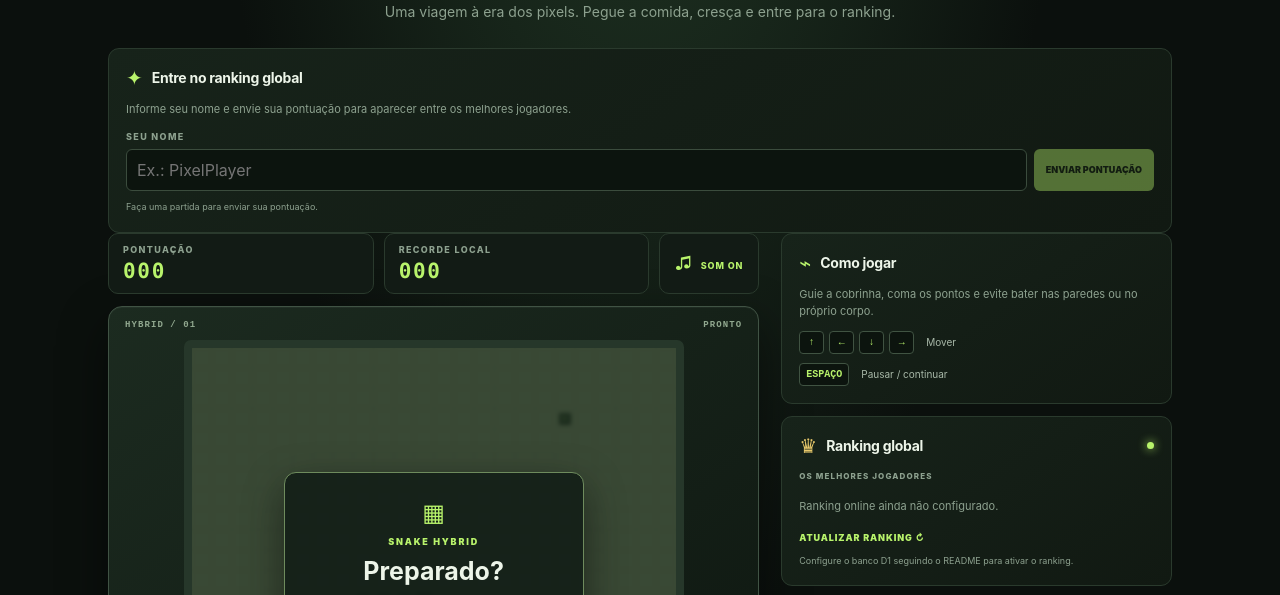
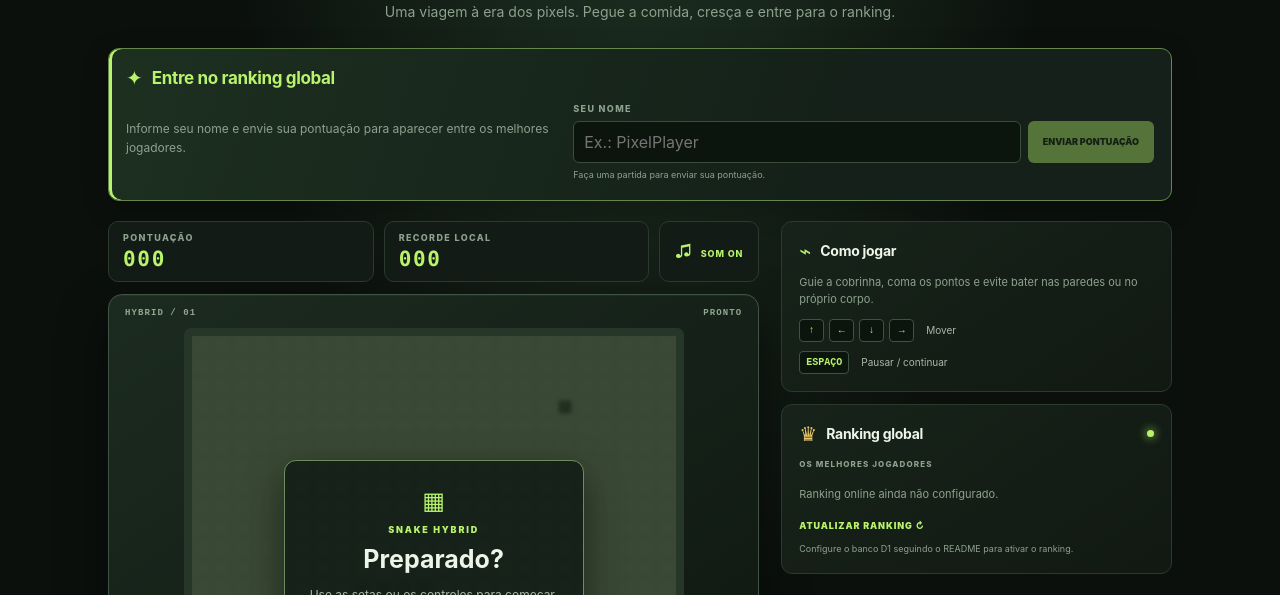
Before and after one commit to edutvz1-bike/snake-hybrid, a plain HTML site: page public/index.html in a window 1280 px wide. Shown: the part 202-797 px from the top of the page. Drawn offline with Linux system fonts and the light colour scheme; no server answers.

Commit message:
Highlight ranking entry at top of page

```diff
--- a/public/style.css
+++ b/public/style.css
@@ -158,3 +158,44 @@ footer { display:flex; justify-content:space-between; gap:10px; margin-top:28px;
     width: 100%;
   }
 }
+
+
+/* Destaque para o acesso ao ranking no topo da página. */
+.submit-panel-top {
+  margin: 0 0 20px;
+  border-color: #66864b;
+  background: linear-gradient(110deg, #1d3020, #142019 70%);
+  box-shadow: 0 8px 28px #0003, inset 3px 0 0 var(--lime);
+}
+.submit-panel-top .panel-heading h2 {
+  color: var(--lime);
+  font-size: 17px;
+}
+.submit-top-content {
+  display: grid;
+  grid-template-columns: minmax(0, .85fr) minmax(0, 1.15fr);
+  align-items: center;
+  gap: 18px;
+  margin-top: 5px;
+}
+.submit-top-copy p {
+  margin: 4px 0;
+  font-size: 12px;
+}
+.submit-top-form label {
+  display: block;
+  margin: 8px 0 7px;
+}
+.submit-panel-top .submit-row button {
+  padding-inline: 15px;
+  white-space: nowrap;
+}
+.submit-panel-top .submit-status {
+  margin-top: 5px;
+}
+@media (max-width: 760px) {
+  .submit-panel-top { margin-bottom: 14px; padding: 14px; }
+  .submit-top-content { grid-template-columns: 1fr; gap: 4px; }
+  .submit-panel-top .panel-heading h2 { font-size: 15px; }
+  .submit-panel-top .submit-row button { padding-inline: 10px; font-size: 8px; }
+}
```
